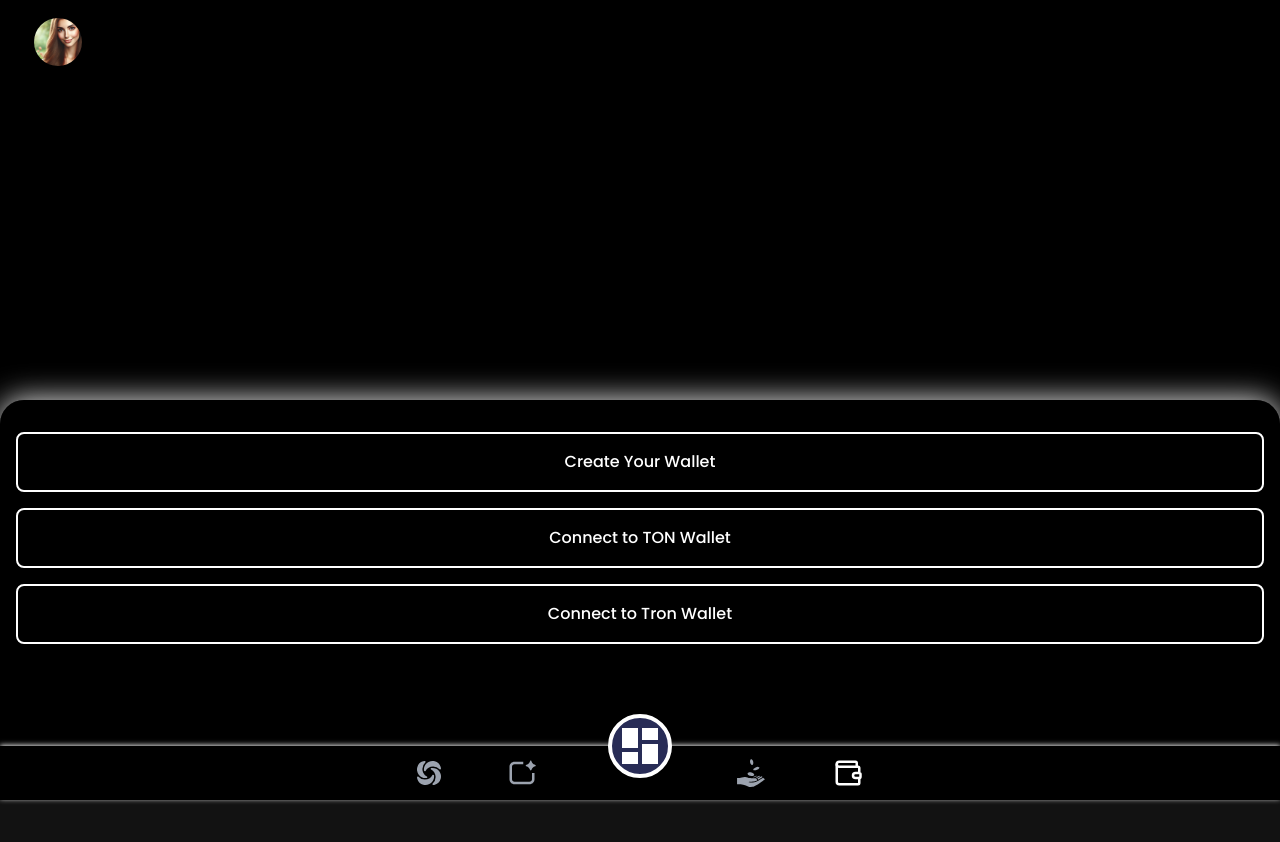
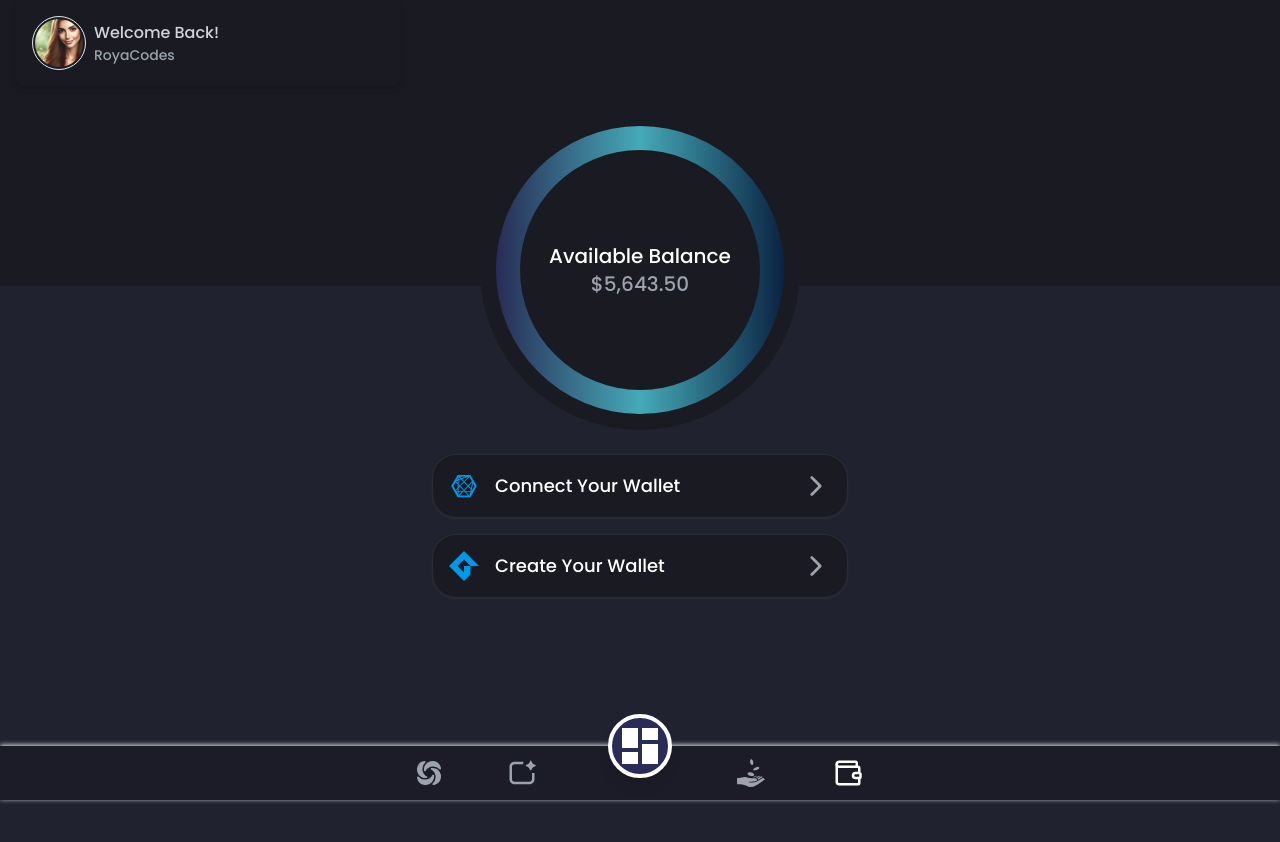
Before and after one commit to royacodes/discovery_app, a React (Vite) app: page /wallet in a window 1280 px wide. Shown: the top 842 px of the page. Before the commit the page ends 800 px from the top, so only its background shows below. Built offline with nearby package versions, Linux system fonts and the light colour scheme.

Commit message:
wallet page ui is modified

```diff
--- a/package.json
+++ b/package.json
@@ -16,6 +16,7 @@
     "@react-three/drei": "^9.114.0",
     "@react-three/fiber": "^8.17.8",
     "@reduxjs/toolkit": "^2.2.7",
+    "d3-shape": "^3.2.0",
     "date-fns": "^4.1.0",
     "framer-motion": "^11.11.1",
     "leaflet": "^1.9.4",
--- a/src/components/wallet/ProfileBar.jsx
+++ b/src/components/wallet/ProfileBar.jsx
@@ -5,9 +5,9 @@
 
 const ProfileBar = () => {
   return (
-    <div className="flex justify-between items-center p-4 bg-transparent rounded-lg shadow-md w-96">
+    <div className="flex justify-start items-center p-4 bg-transparent rounded-lg shadow-md w-96">
       {/* Circle Avatar */}
-      <div className="flex items-center border-none rounded-full p-[2px]">
+      <div className="flex items-center border rounded-full p-[2px]">
         {" "}
         {/* Adjust padding for border */}
         <img
@@ -15,6 +15,12 @@
           alt="Profile Avatar"
           className="w-12 h-12 rounded-full object-cover"
         />
+      </div>
+      <div className="flex flex-col justify-start items-start mx-2">
+        <span className="text-md font-poppinsMedium text-[#D1D5DB]">
+          Welcome Back!
+        </span>
+        <span className="text-sm text-[#9CA3AF]">RoyaCodes</span>
       </div>
 
       {/* Circle Buttons */}
--- /dev/null
+++ b/src/components/wallet/WalletDashboard.jsx
@@ -0,0 +1,68 @@
+import React from "react";
+import { IoIosArrowForward } from "react-icons/io";
+import { LiaConnectdevelop } from "react-icons/lia";
+import { SiGamemaker } from "react-icons/si";
+
+const WalletDashboard = () => {
+  return (
+    <div
+      className="min-h-screen flex flex-col items-center py-10"
+      style={{
+        background: "linear-gradient(to top, #212230 75%, #1A1B22 20%)",
+      }}
+    >
+      {/* Balance Section */}
+      <div className="relative flex justify-center items-center">
+        {/* Balance Section (Top Circle) */}
+        <div className="relative z-10 w-72 h-72 bg-gradient-to-r from-deep-purple via-primary-color to-deep-blue rounded-full flex items-center justify-center text-center">
+          <div className="bg-[#1A1B22] w-60 h-60 rounded-full flex flex-col justify-center items-center">
+            <p className="text-white text-xl">Available Balance</p>
+            <p className="text-[#9CA3AF] text-xl font-poppinsMedium">
+              $5,643.50
+            </p>
+          </div>
+        </div>
+        <div className="absolute z-0 w-80 h-80 rounded-b-full flex items-center justify-center text-center bg-[#1A1B22]"></div>
+        {/* Black Circle (Underneath the Balance Section) */}
+      </div>
+
+      {/* Transaction Section */}
+      <div className="mt-10 w-full max-w-md">
+        <div className="space-y-4">
+          <div className="bg-[#1A1B22] p-4 mx-4 rounded-3xl border border-[#2A2C38] shadow-sm shadow-[#2A2C38] flex justify-between items-center">
+            <div className="flex items-center justify-center space-x-4">
+              <LiaConnectdevelop className="text-3xl text-ton-blue bg-transparent" />
+
+              <div>
+                <p className="text-white font-poppinsMedium text-lg">
+                  Connect Your Wallet
+                </p>
+              </div>
+            </div>
+            <div>
+              {" "}
+              <IoIosArrowForward className="text-3xl text-[#9CA3AF] bg-transparent" />
+            </div>
+          </div>
+          <div className="bg-[#1A1B22] p-4 mx-4 rounded-3xl border border-[#2A2C38] shadow-sm shadow-[#2A2C38] flex justify-between items-center">
+            <div className="flex items-center justify-center space-x-4">
+              <SiGamemaker className="text-3xl text-ton-blue bg-transparent" />
+
+              <div>
+                <p className="text-white font-poppinsMedium text-lg">
+                  Create Your Wallet
+                </p>
+              </div>
+            </div>
+            <div>
+              {" "}
+              <IoIosArrowForward className="text-3xl text-[#9CA3AF] bg-transparent" />
+            </div>
+          </div>
+        </div>
+      </div>
+    </div>
+  );
+};
+
+export default WalletDashboard;
--- a/src/pages/WalletPage.jsx
+++ b/src/pages/WalletPage.jsx
@@ -10,6 +10,7 @@
 import tron from "../assets/tron.png";
 import ton from "../assets/ton.webp";
 import stable from "../assets/stable.png";
+import WalletDashboard from "../components/wallet/WalletDashboard.jsx";
 
 const WalletPage = () => {
   const [createClicked, setCreateClicked] = useState(false);
@@ -45,11 +46,12 @@
   };
   return (
     <>
-      <div className="flex flex-col w-full h-full bg-black">
-        <div className="absolute top-0 left-0 right-0 text-white z-20 mx-4 max-w-full">
+      <div className="flex flex-col w-full h-full bg-[#1A1B22]  ">
+        <div className="text-white z-20 mx-4 max-w-full">
           <ProfileBar />
         </div>
-        <div className="absolute bottom-0 w-full h-1/2 bg-black bg-opacity-50 rounded-tl-3xl rounded-tr-3xl z-20 shadow-top-only">
+        <WalletDashboard />
+        {/* <div className="absolute bottom-0 w-full h-1/2 bg-black bg-opacity-50 rounded-tl-3xl rounded-tr-3xl z-20 shadow-top-only">
           <div className="flex flex-col justify-center items-center max-w-full mx-4 mt-8">
             <div
               onClick={() => handleClick({ buttonType: "wallet" })}
@@ -76,7 +78,7 @@
               Connect to Tron Wallet
             </div>
           </div>
-        </div>
+        </div> */}
       </div>
     </>
   );
--- a/tailwind.config.js
+++ b/tailwind.config.js
@@ -26,6 +26,7 @@
         "bold-gold": "#FFD700",
         "gray-sh": "#F5F5F5",
         "primary-color": "#45AAB8",
+        "purple-color": "#703bfb",
         "ton-blue": "#0098EA",
         "tron-red": "#FF0013",
         "bg-color": "#121212",
```
Also changed, not shown: 1 other file (tests, documents, lock files or other folders).
